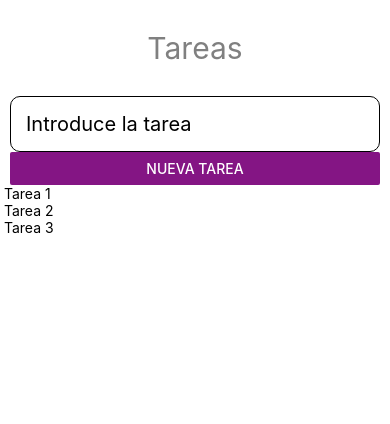
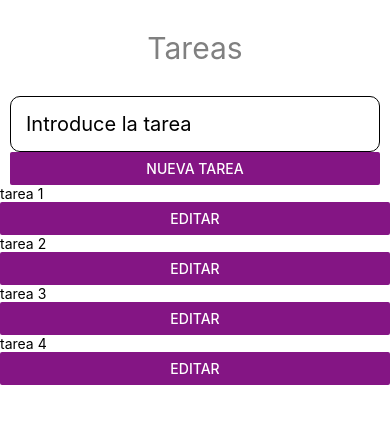
Before and after one commit to sruizpdev/tareas-rn, a React Native app: screen / in a window 390 px wide. Shown: the top 424 px of the page. Built offline with nearby package versions, Linux system fonts and the light colour scheme.

Commit message:
antes de hacer cambios en AsynStorage

```diff
--- a/App.js
+++ b/App.js
@@ -10,37 +10,43 @@ const App = () => {
   const [tasks, setTasks] = useState([]);
 
   useEffect(() => {
+    const getData = async () => {
+      try {
+        const jsonValue = await AsyncStorage.getItem('tasks');
+
+        console.log(JSON.parse(jsonValue));
+
+      } catch (e) {
+        console.log('error al sacar el dato de AS');
+      }
+    };
     const saveData = async () => {
       const jsonValue = JSON.stringify(mokData);
       try {
-        await AsyncStorage.setItem('key', jsonValue);
+        await AsyncStorage.setItem('tasks', jsonValue);
       } catch (e) {
         console.log('error al guardar');
       }
     };
-
-    const getData = async () => {
-      try {
-        const jsonValue = await AsyncStorage.getItem('key');
-
-        console.log(JSON.parse(jsonValue));
-      } catch (e) {
-        console.log('error al sacar el dato de AS');
-      }
-    };
+    getData();
     saveData();
-    getData();
 
     setTasks(mokData);
-  }, []);
 
+
+  }, [tasks]);
+
+  const deleteTask = id => {
+    const updatedTasks = tasks.filter(task => task.id !== id);
+    setTasks([...updatedTasks]);
+  };
   return (
     <SafeAreaView style={styles.container}>
       <View style={styles.header}>
         <Text style={styles.title}>Tareas</Text>
       </View>
       <Form task={task} setTask={setTask} tasks={tasks} setTasks={setTasks} />
-      <Tasks />
+      <Tasks tasks={tasks} deleteTask={deleteTask} setTask={setTask} />
     </SafeAreaView>
   );
 };
--- a/src/components/Task.js
+++ b/src/components/Task.js
@@ -1,17 +1,23 @@
-import React from 'react'
-import { Text, StyleSheet, View } from 'react-native'
+import React, {useState} from 'react';
 
-const Task = () => {
+import {Text, StyleSheet, View, Button} from 'react-native';
+
+const Task = ({task, setTask, deleteTask}) => {
+  const {id, taskName} = task;
+
+  const handleDelete = () => {
+    console.log(task);
+    deleteTask(id);
+  };
+
   return (
     <View style={styles.container}>
-
-      <Text> Tarea 1</Text>
-      <Text> Tarea 2</Text>
-      <Text> Tarea 3</Text>
+      <Text>{taskName}</Text>
+      <Button onPress={handleDelete} title="Editar" color="#841584" />
     </View>
-  )
-}
+  );
+};
 const styles = StyleSheet.create({
-    container: {},
-  });
-export default Task
+  container: {},
+});
+export default Task;
--- a/src/components/Tasks.js
+++ b/src/components/Tasks.js
@@ -1,17 +1,23 @@
-import React from 'react'
-import { Text, StyleSheet, View } from 'react-native'
+import React from 'react';
+import { StyleSheet, View} from 'react-native';
+import Task from './Task';
 
-const Tasks = () => {
+
+const Tasks = ({tasks, deleteTask, setTask}) => {
   return (
     <View style={styles.container}>
-
-      <Text> Tarea 1</Text>
-      <Text> Tarea 2</Text>
-      <Text> Tarea 3</Text>
+      {tasks.map(task => (
+        <Task
+          key={task.id}
+          task={task}
+          setTask={setTask}
+          deleteTask={deleteTask}
+        />
+      ))}
     </View>
-  )
-}
+  );
+};
 const styles = StyleSheet.create({
-    container: {},
-  });
-export default Tasks
+  container: {},
+});
+export default Tasks;
```
